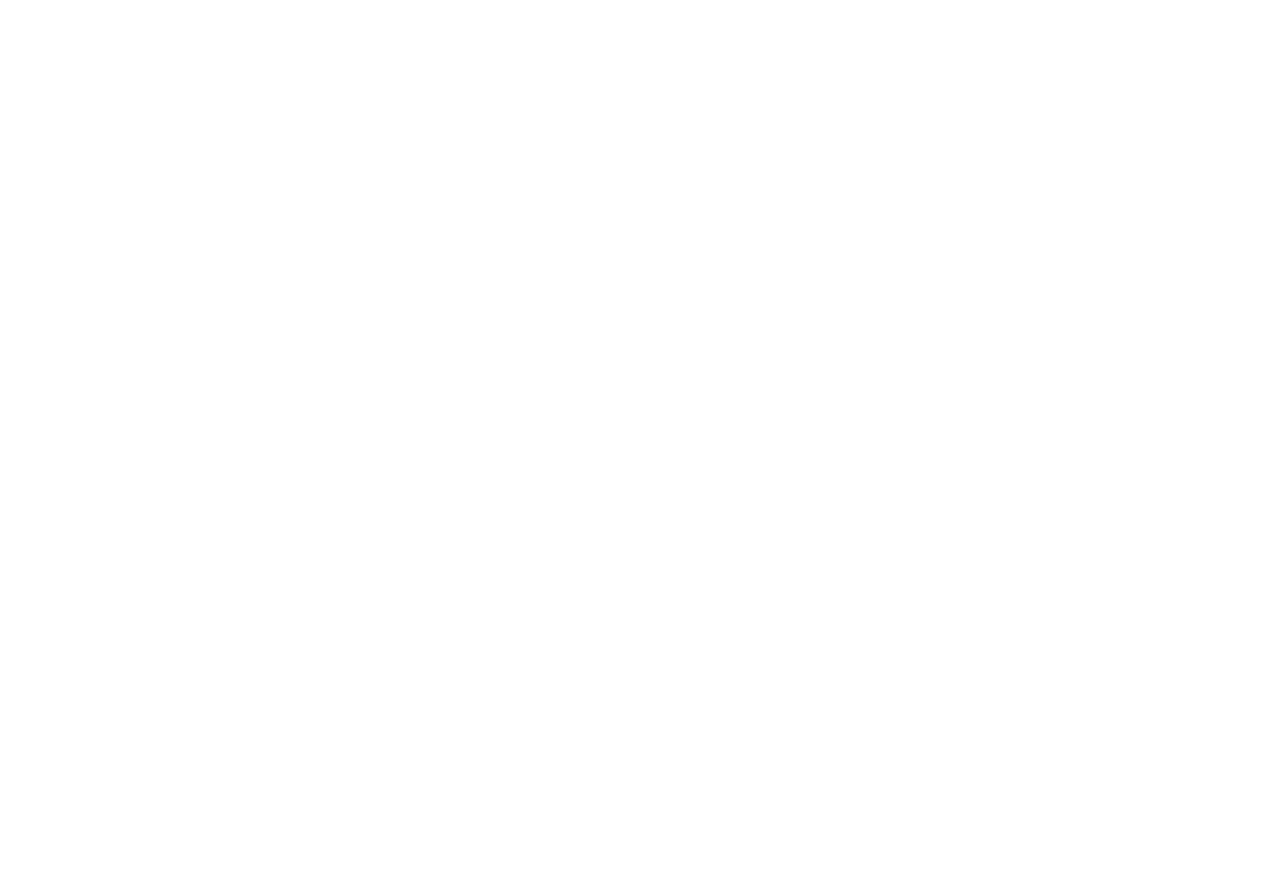
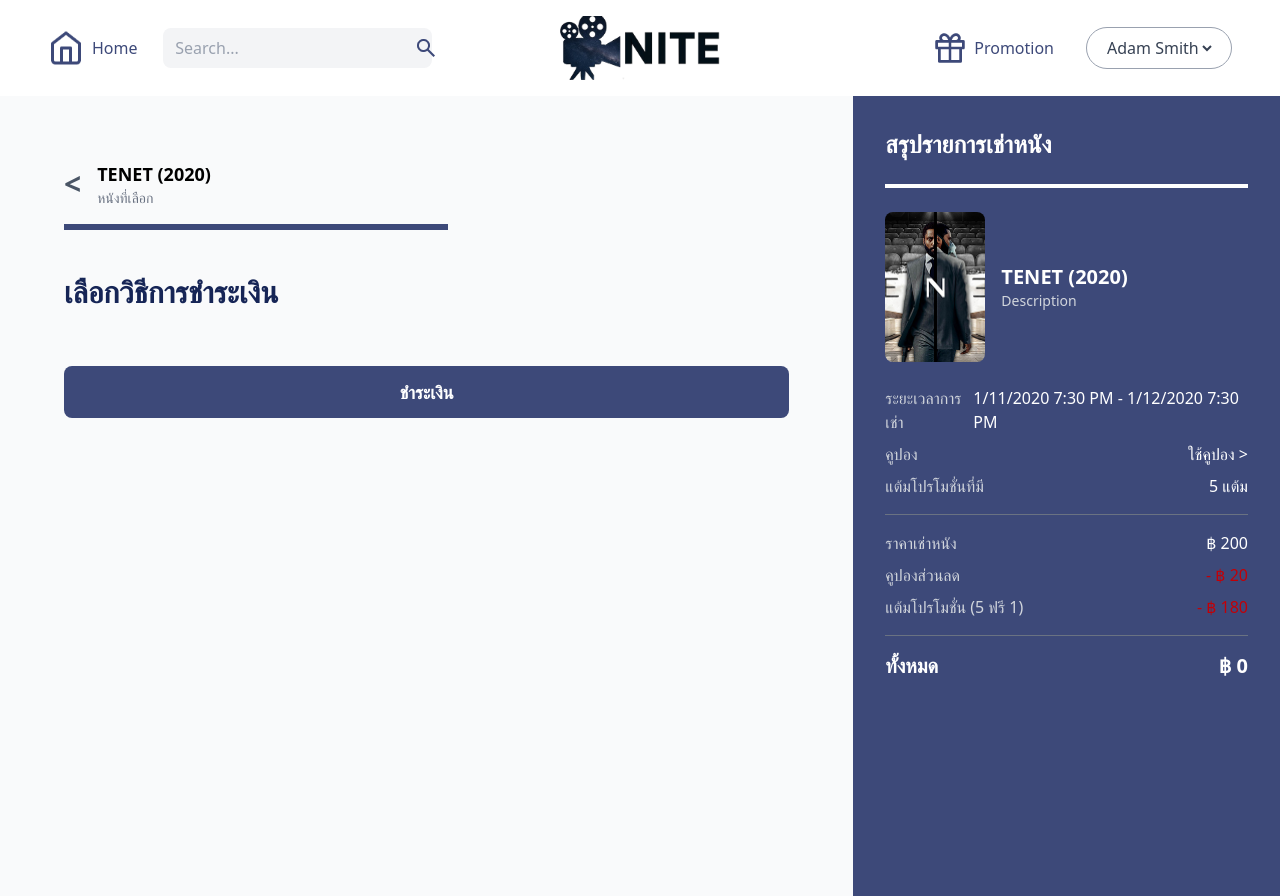
Before and after one commit to 65070153PitchayaditWasinanon/Cloud-Application-Development-Project-Movie-Hosting-Web-Nite, a React (Vite) app in the folder frontend/cloud-app/: page /payment in a window 1280 px wide. Before the commit this address had no page. Before the commit the page ends 800 px from the top, so only its background shows below. Built offline with nearby package versions, Linux system fonts and the light colour scheme.

Commit message:
create Payment Page and add route

```diff
--- a/frontend/cloud-app/src/main.jsx
+++ b/frontend/cloud-app/src/main.jsx
@@ -7,6 +7,7 @@
 import { BrowserRouter, Routes, Route } from "react-router-dom";
 
 import Home from './pages/Home.jsx'
+import Payment from './pages/Payment.jsx'
 import Login from './pages/Login.jsx'
 import Register from './pages/Register.jsx'
 
@@ -16,6 +17,7 @@
     <Routes>
       <Route element={<Navlayout />}>
         <Route path="/" element={<Home />} />
+        <Route path="/payment" element={<Payment />} />
       </Route>
 
       <Route element={<Authlayout />}>
--- /dev/null
+++ b/frontend/cloud-app/src/pages/Payment.jsx
@@ -0,0 +1,100 @@
+import IMG from '../assets/preview.png';
+
+const Payment = () => {
+    return (
+        <div className="flex flex-col lg:flex-row min-h-screen bg-gray-50">
+
+            <div className="flex-grow p-8 lg:p-16">
+                <div className="mb-11 w-sm ">
+                    <div className="flex gap-4 items-center ">
+                        <button className="text-3xl font-bold text-gray-600 cursor-pointer">
+                            &lt;
+                        </button>
+
+                        <div>
+                            <p className=" font-bold text-black text-lg">
+                                TENET (2020)
+                            </p>
+                            <p className="text-sm text-gray-500">
+                                หนังที่เลือก
+                            </p>
+                        </div>
+                    </div>
+
+                    <hr className="my-4 border-0 h-1.5 bg-[#3D4979]" />
+
+                </div>
+                {/* ทำไง:) */}
+                <h1 className="mb-6 font-bold text-blue-950 text-3xl ">
+                    เลือกวิธีการชำระเงิน
+                </h1>
+                <button className="w-full font-bold bg-[#3D4979] text-white py-3 rounded-lg mt-8  text-lg ">
+                    ชำระเงิน
+                </button>
+            </div>
+
+            <div className="w-full lg:w-1/3 bg-[#3D4979] text-white p-8">
+                <h2 className="text-2xl mb-6  font-bold">สรุปรายการเช่าหนัง</h2>
+                <hr className="my-6 border-t-4" />
+
+                {/* Poster หนัง*/}
+                <div className="gap-4 items-center flex mb-6">
+                    <img
+                        src={IMG}
+                        alt="Tenet Poster"
+                        className="w-[100px] h-[150px] object-cover rounded-lg"
+                    />
+                    <div>
+                        <h3 className="text-xl font-semibold">TENET (2020)</h3>
+                        <p className="text-sm text-gray-300">Description</p>
+                    </div>
+                </div>
+
+                {/* รายละเอียด */}
+                <div className="space-y-2 ">
+                    <div className="flex justify-between">
+                        <span className="text-gray-300">ระยะเวลาการเช่า</span>
+                        <span>1/11/2020 7:30 PM - 1/12/2020 7:30 PM</span>
+                    </div>
+                    <div className="flex justify-between">
+                        <span className="text-gray-300">คูปอง</span>
+                        <span className="cursor-pointer hover:text-gray-200">ใช้คูปอง {'>'}</span>
+                    </div>
+                    <div className="flex justify-between">
+                        <span className="text-gray-300">แต้มโปรโมชั่นที่มี</span>
+                        <span>5 แต้ม</span>
+                    </div>
+                </div>
+
+                <hr className="my-4 border-gray-500" />
+
+                {/* สรุปราคา */}
+                <div className="space-y-2">
+                    <div className="flex justify-between">
+                        <span className="text-gray-300">ราคาเช่าหนัง</span>
+                        <span>฿ 200</span>
+                    </div>
+                    <div className="flex justify-between">
+                        <span className="text-gray-300">คูปองส่วนลด</span>
+                        <span className='text-red-700'>- ฿ 20</span>
+                    </div>
+                    <div className="flex justify-between">
+                        <span className="text-gray-300">แต้มโปรโมชั่น (5 ฟรี 1)</span>
+                        <span className='text-red-700'>- ฿ 180</span>
+                    </div>
+                </div>
+
+                <hr className="my-4 border-gray-500" />
+
+                {/* ราคารวม */}
+                <div className="flex justify-between text-xl font-bold">
+                    <span>ทั้งหมด</span>
+                    <span>฿ 0</span>
+                </div>
+            </div>
+
+        </div>
+    );
+};
+
+export default Payment;
```
